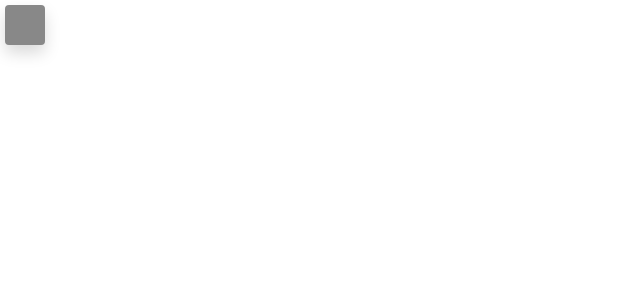
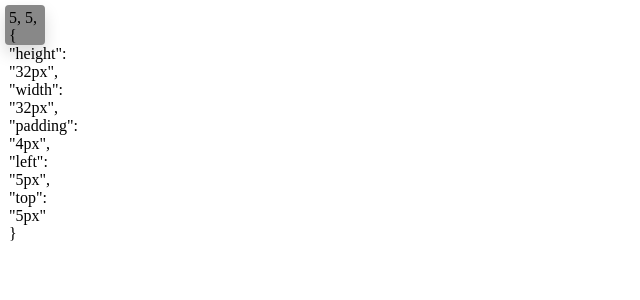
Before and after one commit to shvixxl/vue-panel, a Vue app: page / in a window 1280 px wide. Shown: the top 300 px of the page, without its empty margins (0-640 px from the left). Built offline with nearby package versions, Linux system fonts and the light colour scheme.

Commit message:
Drag and Snap functionality

```diff
--- a/src/App.vue
+++ b/src/App.vue
@@ -6,6 +6,7 @@
     :size="32"
     :padding="4"
     :locked="false"
+    :snap="true"
   ></panel>
 </template>
 
--- a/src/components/Panel.vue
+++ b/src/components/Panel.vue
@@ -8,10 +8,29 @@
     ref="panel"
     @mousedown.prevent="startDrag"
     @touchstart.prevent="startDrag"
-  ></div>
+  >
+    {{ top }}, {{ left }}, {{ cssStyle }}
+  </div>
 </template>
 
 <script>
+const getCursor = function getCursorPositionFromEvent(event) {
+  return {
+    x: event.touches ? event.touches[0].clientX : event.clientX,
+    y: event.touches ? event.touches[0].clientY : event.clientY,
+  }
+}
+
+const limitPosition = function limitPositionWithinViewport(x, y, w=0, h=0) {
+  let clientWidth = document.documentElement.clientWidth
+  let clientHeight = document.documentElement.clientHeight
+
+  return {
+    x: Math.min(Math.max(x, 0), clientWidth - w),
+    y: Math.min(Math.max(y, 0), clientHeight - h),
+  }
+}
+
 export default {
   props: {
     size: {
@@ -40,6 +59,11 @@ export default {
       default: false,
       required: false,
     },
+    snapThreshold: {
+      type: Number,
+      default: 15,
+      required: false,
+    },
 
     classNameDraggable: {
       type: String,
@@ -60,22 +84,20 @@ export default {
       right: null,
 
       snappings: {
-        'horizontal-center': false,
-        'vertical-center': false,
-        'top-edge': false,
-        'left-edge': false,
-        'bottom-edge': false,
-        'right-edge': false,
+        horizontalCenter: false,
+        verticalCenter: false,
+        topEdge: false,
+        leftEdge: false,
+        bottomEdge: false,
+        rightEdge: false,
       },
 
       draggable: !this.locked,
       dragging: false,
 
       cursor: {
-        x: undefined,
-        y: undefined,
-        dx: 0,
-        dy: 0,
+        dx: undefined,
+        dy: undefined,
       }
     }
   },
@@ -87,23 +109,23 @@ export default {
         'padding': this.padding + 'px',
       }
 
-      if (this.snappings['horizontal-center']) {
+      if (this.snappings.horizontalCenter) {
         style['left'] = '50%'
-        style['margin-left'] = -(this.panelWidth / 2) + 'px'
-      } else if (this.snappings['left-edge']) {
+        style['margin-left'] = -(this.width / 2) + 'px'
+      } else if (this.snappings.leftEdge) {
         style['left'] = 0
-      } else if (this.snappings['right-edge']) {
+      } else if (this.snappings.rightEdge) {
         style['right'] = 0
       } else {
         style['left'] = this.left + 'px'
       }
 
-      if (this.snappings['vertical-center']) {
+      if (this.snappings.verticalCenter) {
         style['top'] = '50%'
-        style['margin-top'] = -(this.panelHeight / 2)  + 'px'
-      } else if (this.snappings['top-edge']) {
+        style['margin-top'] = -(this.height / 2)  + 'px'
+      } else if (this.snappings.topEdge) {
         style['top'] = 0
-      } else if (this.snappings['bottom-edge']) {
+      } else if (this.snappings.bottomEdge) {
         style['bottom'] = 0
       } else {
         style['top'] = this.top + 'px'
@@ -111,32 +133,118 @@ export default {
 
       return style
     },
-    panelHeight() {
+    height() {
       return this.size + this.padding * 2
     },
-    panelWidth() {
+    width() {
       return this.size + this.padding * 2
-    }
+    },
   },
   methods: {
     setCursor(event) {
-      let clientX = event.touches ? event.touches[0].clientX : event.clientX
-      let clientY = event.touches ? event.touches[0].clientY : event.clientY
+      const { x, y } = getCursor(event)
 
-      this.cursor.dx = this.cursor.x - clientX
-      this.cursor.dy = this.cursor.y - clientY
-      this.cursor.x = clientX
-      this.cursor.y = clientY
+      this.cursor.dx = x - this.$refs.panel.offsetLeft
+      this.cursor.dy = y - this.$refs.panel.offsetTop
+    },
+    trySnap(x, y) {
+      const checkThreshold = (a, b) => {
+        return Math.abs(a - b) <= this.snapThreshold
+      }
+
+      let finalX = x
+      let finalY = y
+
+      // Horizontal Center
+      {
+        const panelMiddle = x + (this.width / 2)
+        const viewMiddle = document.documentElement.clientWidth / 2
+        if (checkThreshold(panelMiddle, viewMiddle)) {
+          finalX = viewMiddle - (this.width / 2)
+          this.snappings.horizontalCenter = true
+        } else {
+          this.snappings.horizontalCenter = false
+        }
+      }
+
+      // Vertical Center
+      {
+        const panelMiddle = y + (this.height / 2)
+        const viewMiddle = document.documentElement.clientHeight / 2
+        if (checkThreshold(panelMiddle, viewMiddle)) {
+          finalY = viewMiddle - (this.height / 2)
+          this.snappings.verticalCenter = true
+        } else {
+          this.snappings.verticalCenter = false
+        }
+      }
+
+      // Top Edge
+      {
+        const panelEdge = y
+        const viewEdge = 0
+        if (checkThreshold(panelEdge, viewEdge)) {
+          finalY = viewEdge
+          this.snappings.topEdge = true
+        } else {
+          this.snappings.topEdge = false
+        }
+      }
+
+      // Left Edge
+      {
+        const panelEdge = x
+        const viewEdge = 0
+        if (checkThreshold(panelEdge, viewEdge)) {
+          finalX = viewEdge
+          this.snappings.leftEdge = true
+        } else {
+          this.snappings.leftEdge = false
+        }
+      }
+
+      // Bottom Edge
+      {
+        const panelEdge = y + this.height
+        const viewEdge = document.documentElement.clientHeight
+        if (checkThreshold(panelEdge, viewEdge)) {
+          finalY = viewEdge - this.height
+          this.snappings.bottomEdge = true
+        } else {
+          this.snappings.bottomEdge = false
+        }
+      }
+
+      // Right Edge
+      {
+        const panelEdge = x + this.width
+        const viewEdge = document.documentElement.clientWidth
+        if (checkThreshold(panelEdge, viewEdge)) {
+          finalX = viewEdge - this.width
+          this.snappings.rightEdge = true
+        } else {
+          this.snappings.rightEdge = false
+        }
+      }
+
+      return [finalX, finalY]
     },
     doDrag(event) {
-      this.setCursor(event)
+      const { x, y } = getCursor(event)
 
-      let clientWidth = document.documentElement.clientWidth;
-      let clientHeight = document.documentElement.clientHeight;
+      let { x: left, y: top } = limitPosition(
+        x - this.cursor.dx,
+        y - this.cursor.dy,
+        this.width,
+        this.height,
+      )
 
-      this.left = Math.min(Math.max(this.left - this.cursor.dx, 0), clientWidth - this.panelWidth)
-      this.top = Math.min(Math.max(this.top - this.cursor.dy, 0), clientHeight - this.panelHeight)
+      if (this.snap) {
+        ([left, top] = this.trySnap(left, top))
+      }
 
+      this.left = left
+      this.top = top
     },
     startDrag(event) {
       if (this.draggable) {
```
